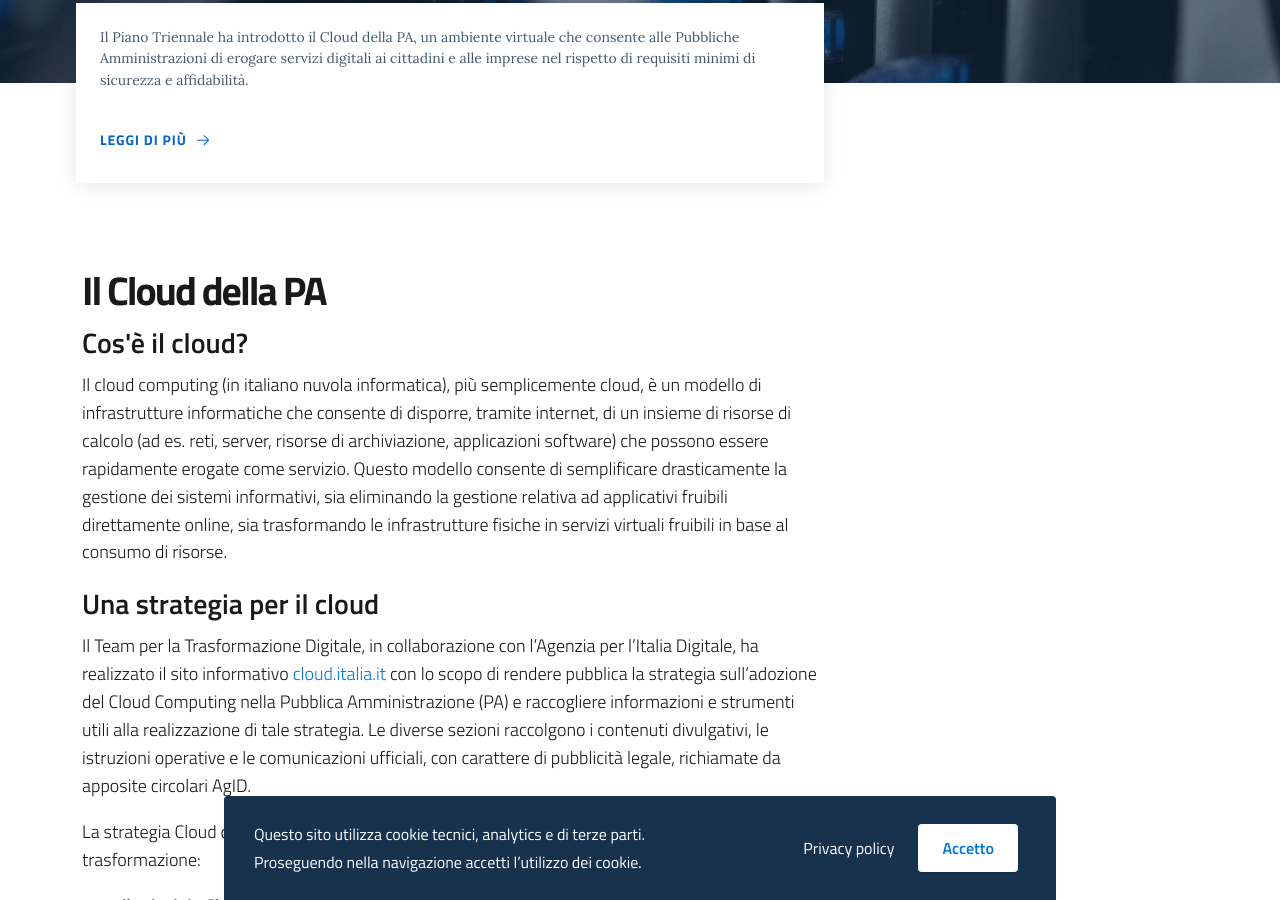
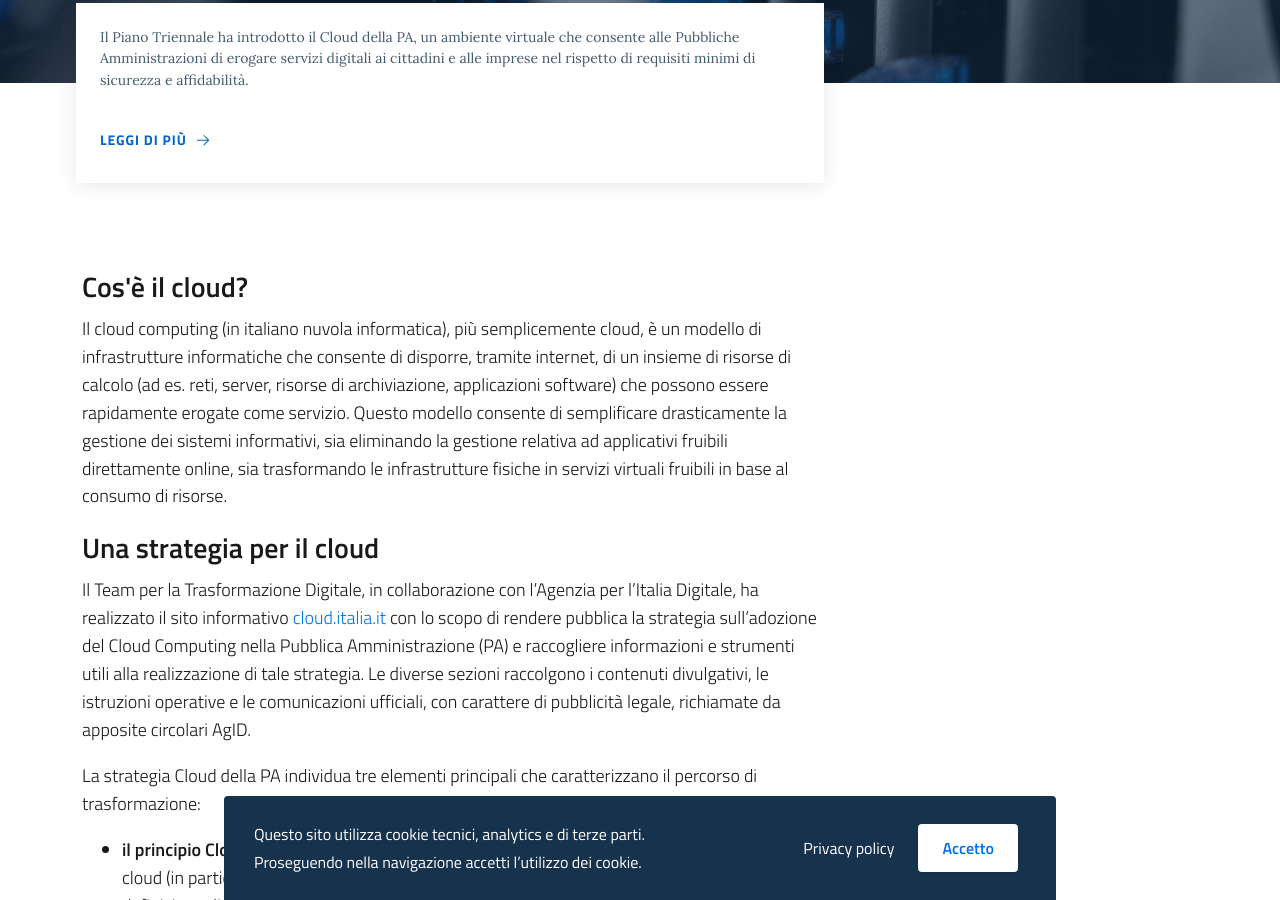
Before and after one commit to italia/cloud.italia.it, a Jekyll site: the page built from index.md, in a window 1280 px wide and 900 px high, scrolled down 810 px. Built offline with Jekyll 4.4.1, drawn with Linux system fonts in a browser that asks for light colours.

Commit message:
Update home-sections.html

```diff
--- a/_includes/home/home-sections.html
+++ b/_includes/home/home-sections.html
@@ -5,9 +5,8 @@
                 <article class="container my-4">
                     <div class="row">
                         <div class="col-12 col-lg-8">
-                            <h2><a id="cloud-della-pa">Il Cloud della PA</a></h2>
 
-			<h4><a id="cloud-computing">Cos'è il cloud?</a></h4>
+			<h4><a id="cloud-della-pa">Cos'è il cloud?</a></h4>
 				<p>
                                 Il cloud computing (in italiano
                                 nuvola informatica), più semplicemente cloud, è un
```
